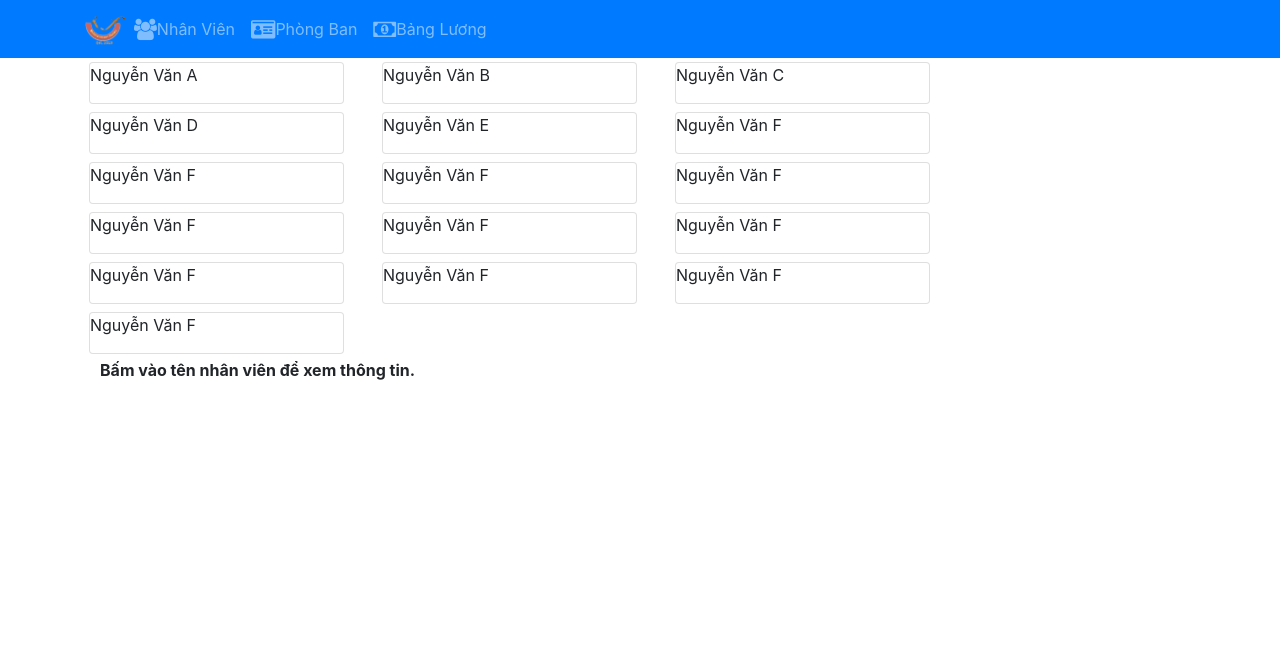
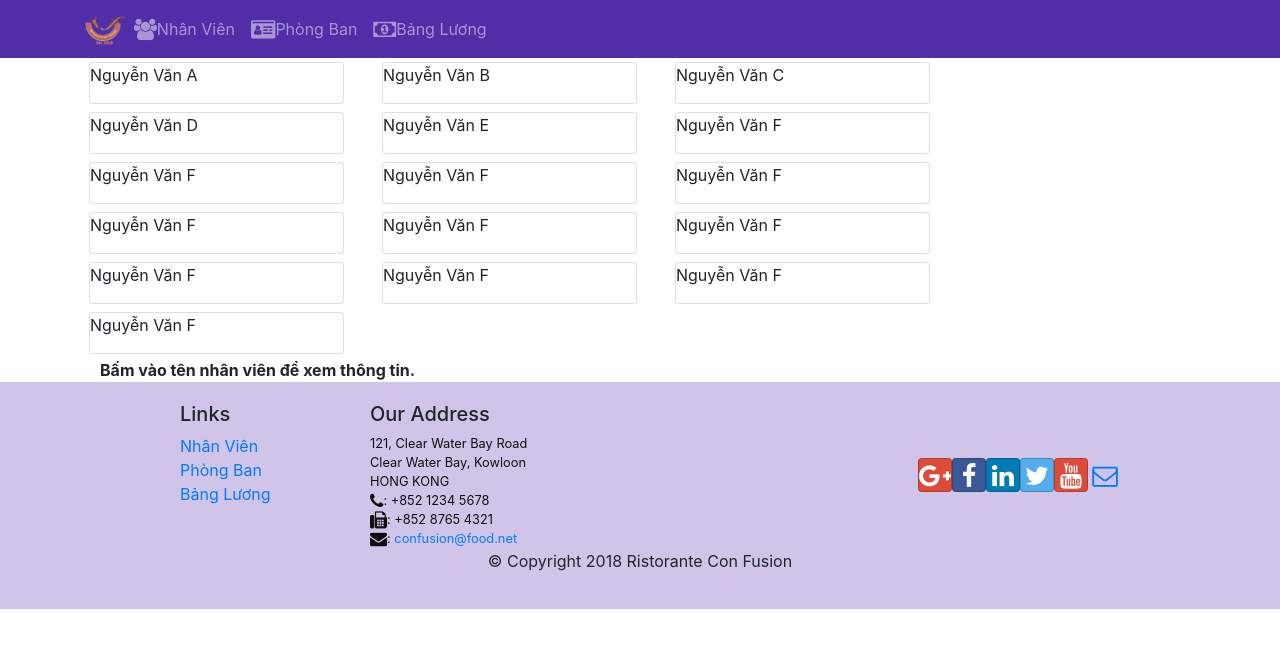
Before and after one commit to dtrungqt/RJS101x_ASM, a React (Create React App) app: page / in a window 1280 px wide. Shown: the top 648 px of the page. Built offline with nearby package versions, Linux system fonts and the light colour scheme.

Commit message:
3rd add Footer Component

```diff
--- a/src/App.css
+++ b/src/App.css
@@ -15,12 +15,6 @@
   margin: 0px auto;
   padding: 20px 0px 20px 0px;
 }
-.jumbotron {
-  padding: 70px 30px 70px 30px;
-  margin: 0px auto;
-  background: #9575cd;
-  color: floralwhite;
-}
 
 address {
   font-size: 80%;
@@ -28,9 +22,9 @@
   color: #0f0f0f;
 }
 
-/* .navbar-dark {
+.navbar-dark {
   background-color: #512da8;
-} */
+}
 .page-enter {
   opacity: 0.01;
   transform: translateX(-100%);
--- a/src/App.js
+++ b/src/App.js
@@ -1,6 +1,7 @@
 import React, { Component } from "react";
 import "./App.css";
 import Header from "./components/HeaderComponent";
+import Footer from "./components/FooterComponent";
 import StaffList from "./components/StaffListComponent";
 import { STAFFS } from "./shared/staffs";
 import { BrowserRouter } from "react-router-dom";
@@ -29,6 +30,7 @@
           />
 
           {/* FOOTER  */}
+          <Footer />
         </div>
       </BrowserRouter>
     );
--- a/src/components/FooterComponent.js
+++ b/src/components/FooterComponent.js
@@ -0,0 +1,88 @@
+import React from "react";
+import { Link } from "react-router-dom";
+
+function Footer(props) {
+  return (
+    <div className="footer">
+      <div className="container">
+        <div className="row justify-content-center">
+          <div className="col-4 offset-1 col-sm-2">
+            <h5>Links</h5>
+            <ul className="list-unstyled">
+              <li>
+                <Link to="/home">Nhân Viên</Link>
+              </li>
+              <li>
+                <Link to="/department">Phòng Ban</Link>
+              </li>
+              <li>
+                <Link to="/salary">Bảng Lương</Link>
+              </li>
+            </ul>
+          </div>
+          <div className="col-7 col-sm-5">
+            <h5>Our Address</h5>
+            <address>
+              121, Clear Water Bay Road
+              <br />
+              Clear Water Bay, Kowloon
+              <br />
+              HONG KONG
+              <br />
+              <i className="fa fa-phone fa-lg"></i>: +852 1234 5678
+              <br />
+              <i className="fa fa-fax fa-lg"></i>: +852 8765 4321
+              <br />
+              <i className="fa fa-envelope fa-lg"></i>:{" "}
+              <a href="mailto:confusion@food.net">confusion@food.net</a>
+            </address>
+          </div>
+          <div className="col-12 col-sm-4 align-self-center">
+            <div className="text-center">
+              <a
+                className="btn btn-social-icon btn-google"
+                href="http://google.com/+"
+              >
+                <i className="fa fa-google-plus"></i>
+              </a>
+              <a
+                className="btn btn-social-icon btn-facebook"
+                href="http://www.facebook.com/profile.php?id="
+              >
+                <i className="fa fa-facebook"></i>
+              </a>
+              <a
+                className="btn btn-social-icon btn-linkedin"
+                href="http://www.linkedin.com/in/"
+              >
+                <i className="fa fa-linkedin"></i>
+              </a>
+              <a
+                className="btn btn-social-icon btn-twitter"
+                href="http://twitter.com/"
+              >
+                <i className="fa fa-twitter"></i>
+              </a>
+              <a
+                className="btn btn-social-icon btn-google"
+                href="http://youtube.com/"
+              >
+                <i className="fa fa-youtube"></i>
+              </a>
+              <a className="btn btn-social-icon" href="mailto:">
+                <i className="fa fa-envelope-o"></i>
+              </a>
+            </div>
+          </div>
+        </div>
+        <div className="row justify-content-center">
+          <div className="col-auto">
+            <p>© Copyright 2018 Ristorante Con Fusion</p>
+          </div>
+        </div>
+      </div>
+    </div>
+  );
+}
+
+export default Footer;
--- a/src/components/HeaderComponent.js
+++ b/src/components/HeaderComponent.js
@@ -28,7 +28,7 @@
   render() {
     return (
       <React.Fragment>
-        <Navbar className="bg-primary navbar-dark" expand="md">
+        <Navbar dark expand="md">
           {/* Thuộc tính expand chỉ định Navbar sẽ được hiển thị ở dạng đầy đủ chỉ
           cho kích thước màn hình được cấu hình - ở đây là md - màn hình trung
           bình trở lên */}
```
